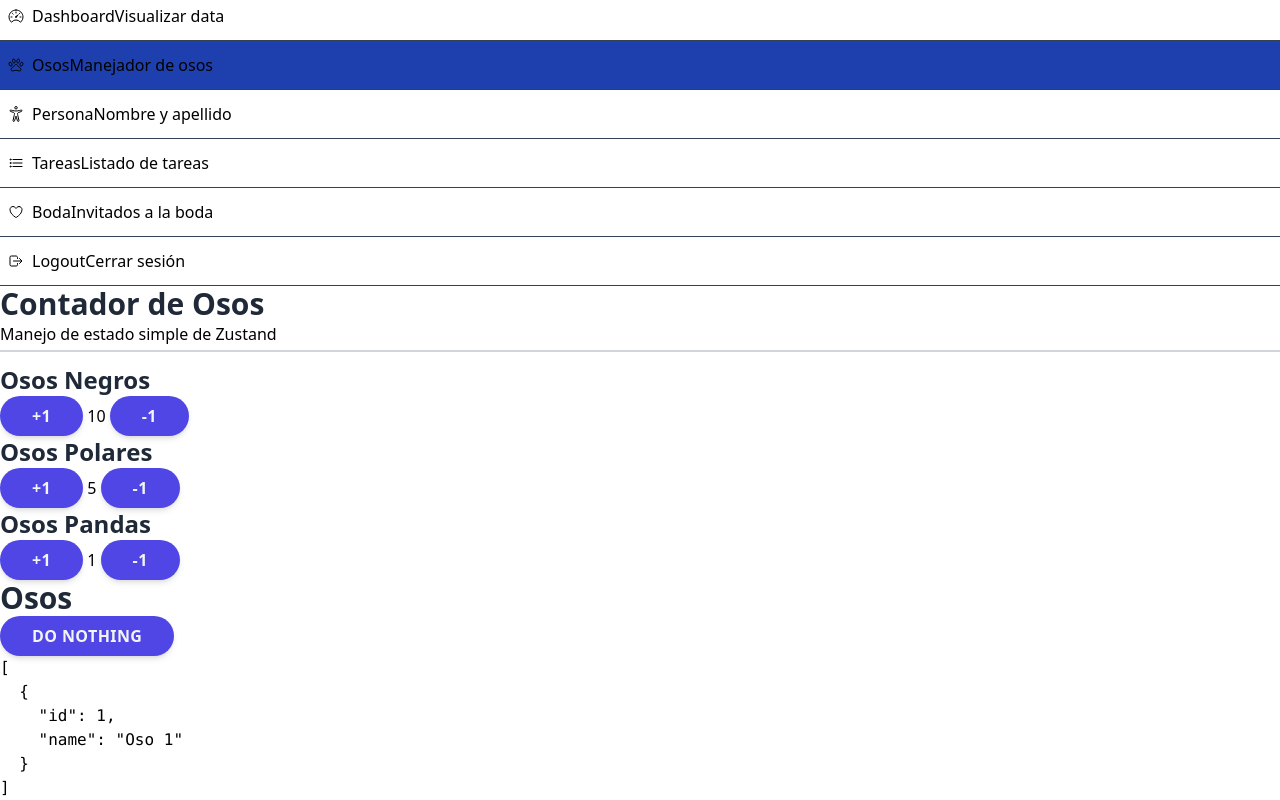
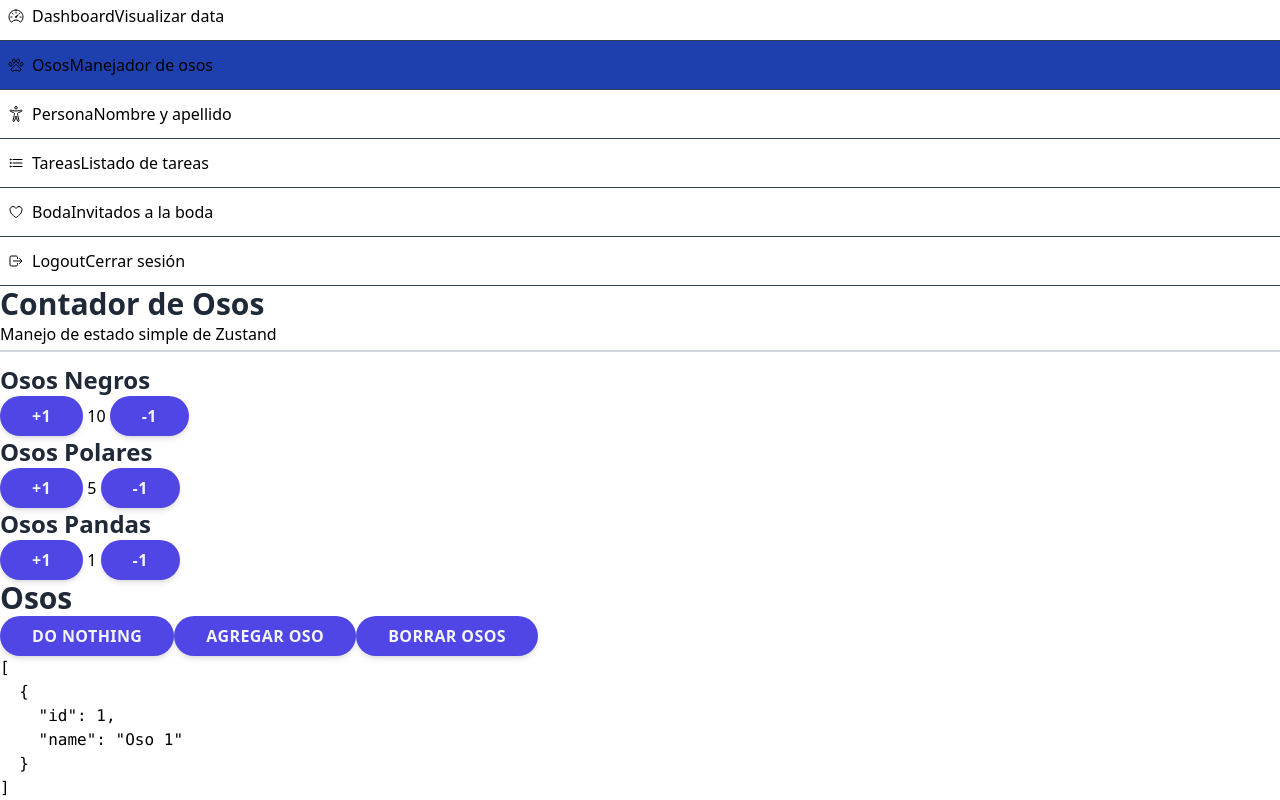
Before and after one commit to DramaQueeen26/zustand-dashboard, a React (Vite) app: page /dashboard/bears in a window 1280 px wide. Shown: the part 416-1216 px from the top of the page. Built offline with nearby package versions, Linux system fonts and the light colour scheme.

Commit message:
Métodos con objetos anidados

```diff
--- a/src/pages/01-basic/BearPage.tsx
+++ b/src/pages/01-basic/BearPage.tsx
@@ -88,11 +88,15 @@
 
   const bears = useBearStore( useShallow(state => state.bears) )
   const doNothing = useBearStore( state => state.doNothing )
+  const addBear = useBearStore( state => state.addBear )
+  const clearBears = useBearStore( state => state.clearBears )
 
   return(
     <WhiteCard>
       <h1>Osos</h1>
       <button onClick={doNothing}>Do Nothing</button>
+      <button className="mt-2" onClick={addBear}>Agregar oso</button>
+      <button className="mt-2" onClick={clearBears}>Borrar osos</button>
 
       <pre>
         { JSON.stringify(bears, null, 2) }
--- a/src/stores/bears/bears.store.ts
+++ b/src/stores/bears/bears.store.ts
@@ -14,6 +14,8 @@
     increasePolarBears: (by: number) => void
     increasePandaBears: (by: number) => void
     doNothing: () => void
+    addBear: () => void
+    clearBears: () => void
 }
 
 export const useBearStore = create<BearState>()((set) => ({
@@ -24,5 +26,8 @@
   increaseBlackBears: (by: number) => set( (state) => ({ blackBears: state.blackBears + by }) ),
   increasePolarBears: (by: number) => set( (state) => ({ polarBears: state.polarBears + by }) ),
   increasePandaBears: (by: number) => set( (state) => ({ pandaBears: state.pandaBears + by }) ),
-  doNothing: () => set( state => ({ bears: [ ...state.bears ] }))
+  doNothing: () => set( state => ({ bears: [ ...state.bears ] })),
+  addBear: () => set( state => ({ bears: [ ...state.bears, { id: state.bears.length + 1, name: `Oso ${state.bears.length + 1}` } ] })),
+  clearBears: () => set({ bears: [] })
+
 }))
```
